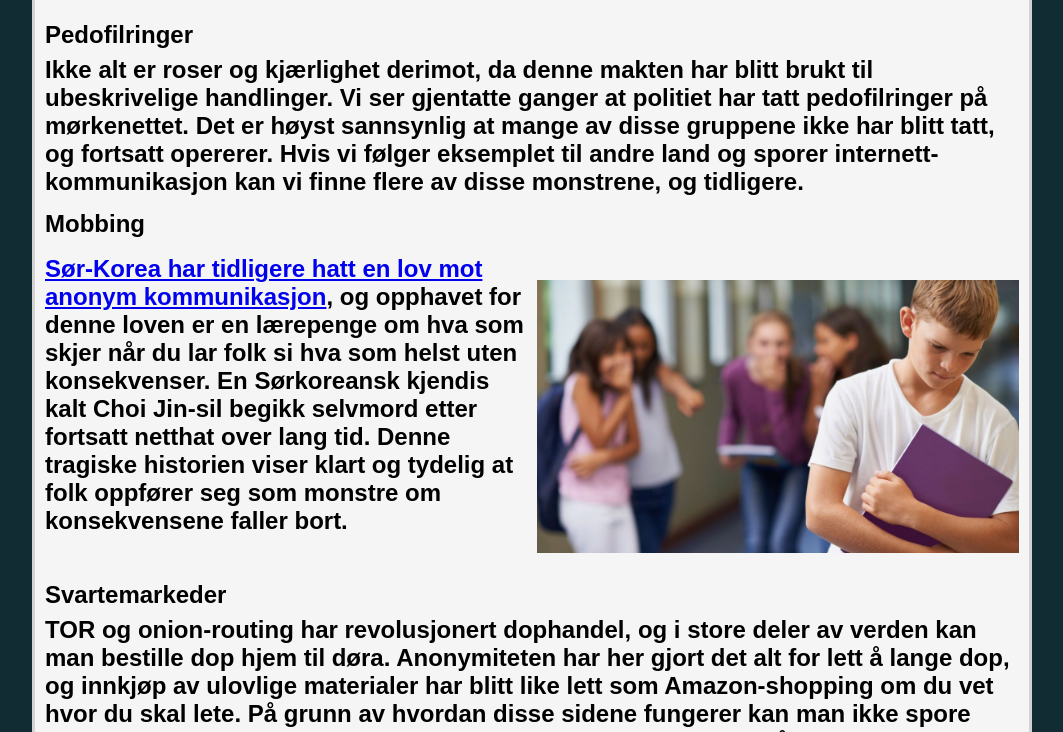
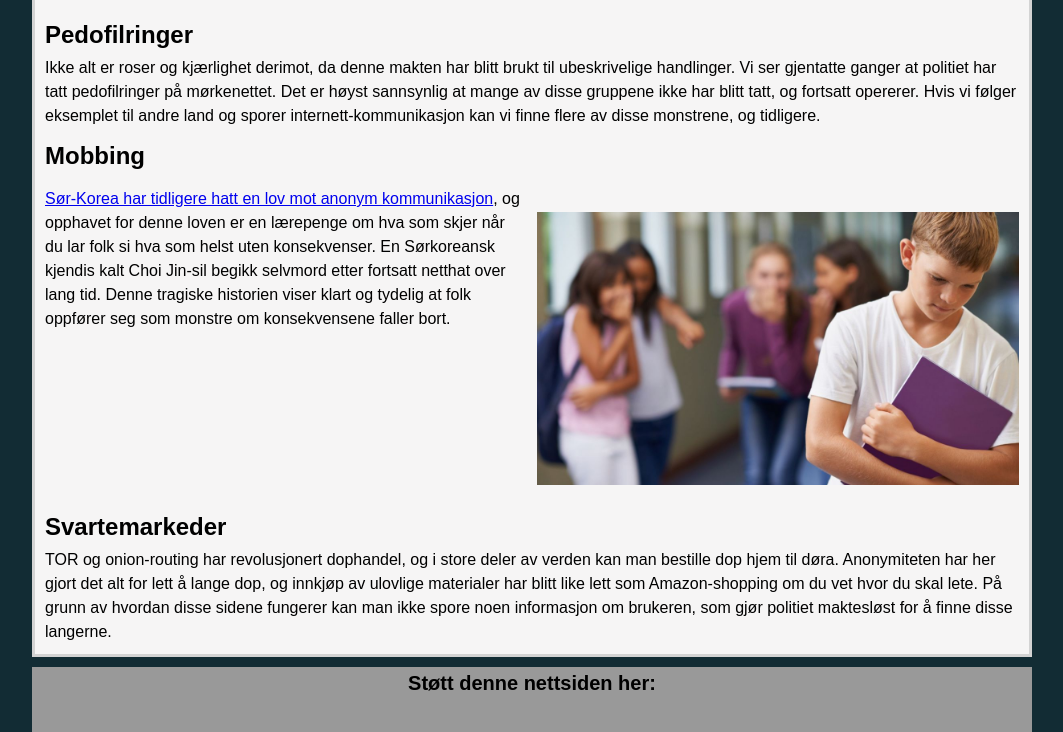
Before and after one commit to OscarRavik/anonymitet, a plain HTML site: page 2/mot.html in a window 1280 px wide. Shown: the part 177-909 px from the top of the page, without its empty margins (108-1171 px from the left). Drawn offline with Linux system fonts and the light colour scheme.

Commit message:
h2
h2 to p

```diff
--- a/2/mot.html
+++ b/2/mot.html
@@ -21,12 +21,12 @@
 			</article>
 			<article class="kol12">
 				<h3>Pedofilringer</h3>
-<h2>Ikke alt er roser og kjærlighet derimot, da denne makten har blitt brukt til ubeskrivelige handlinger. Vi ser gjentatte ganger at politiet har tatt pedofilringer på mørkenettet. Det er høyst sannsynlig at mange av disse gruppene ikke har blitt tatt, og fortsatt opererer. Hvis vi følger eksemplet til andre land og sporer internett-kommunikasjon kan vi finne flere av disse monstrene, og tidligere.</h2>
+<p>Ikke alt er roser og kjærlighet derimot, da denne makten har blitt brukt til ubeskrivelige handlinger. Vi ser gjentatte ganger at politiet har tatt pedofilringer på mørkenettet. Det er høyst sannsynlig at mange av disse gruppene ikke har blitt tatt, og fortsatt opererer. Hvis vi følger eksemplet til andre land og sporer internett-kommunikasjon kan vi finne flere av disse monstrene, og tidligere.</p>
 <h3>Mobbing</h3>
 			</article>
 
 			<article class="kol6">
-<h2> <a href="http://www.bbc.com/news/technology-19357160"> Sør-Korea har tidligere hatt en lov mot anonym kommunikasjon</a>, og opphavet for denne loven er en lærepenge om hva som skjer når du lar folk si hva som helst uten konsekvenser. En Sørkoreansk kjendis kalt Choi Jin-sil begikk selvmord etter fortsatt netthat over lang tid. Denne tragiske historien viser klart og tydelig at folk oppfører seg som monstre om konsekvensene faller bort.</h2>
+<p> <a href="http://www.bbc.com/news/technology-19357160"> Sør-Korea har tidligere hatt en lov mot anonym kommunikasjon</a>, og opphavet for denne loven er en lærepenge om hva som skjer når du lar folk si hva som helst uten konsekvenser. En Sørkoreansk kjendis kalt Choi Jin-sil begikk selvmord etter fortsatt netthat over lang tid. Denne tragiske historien viser klart og tydelig at folk oppfører seg som monstre om konsekvensene faller bort.</p>
 			</article>
 
 			<article class="kol6">
@@ -37,7 +37,7 @@
 
 			<article class="kol12">
 				<h3>Svartemarkeder</h3>
-<h2>TOR og onion-routing har revolusjonert dophandel, og i store deler av verden kan man bestille dop hjem til døra. Anonymiteten har her gjort det alt for lett å lange dop, og innkjøp av ulovlige materialer har blitt like lett som Amazon-shopping om du vet hvor du skal lete. På grunn av hvordan disse sidene fungerer kan man ikke spore noen informasjon om brukeren, som gjør politiet maktesløst for å finne disse langerne.</h2>
+<p>TOR og onion-routing har revolusjonert dophandel, og i store deler av verden kan man bestille dop hjem til døra. Anonymiteten har her gjort det alt for lett å lange dop, og innkjøp av ulovlige materialer har blitt like lett som Amazon-shopping om du vet hvor du skal lete. På grunn av hvordan disse sidene fungerer kan man ikke spore noen informasjon om brukeren, som gjør politiet maktesløst for å finne disse langerne.</p>
 			</article>
 		</main>
 
```
